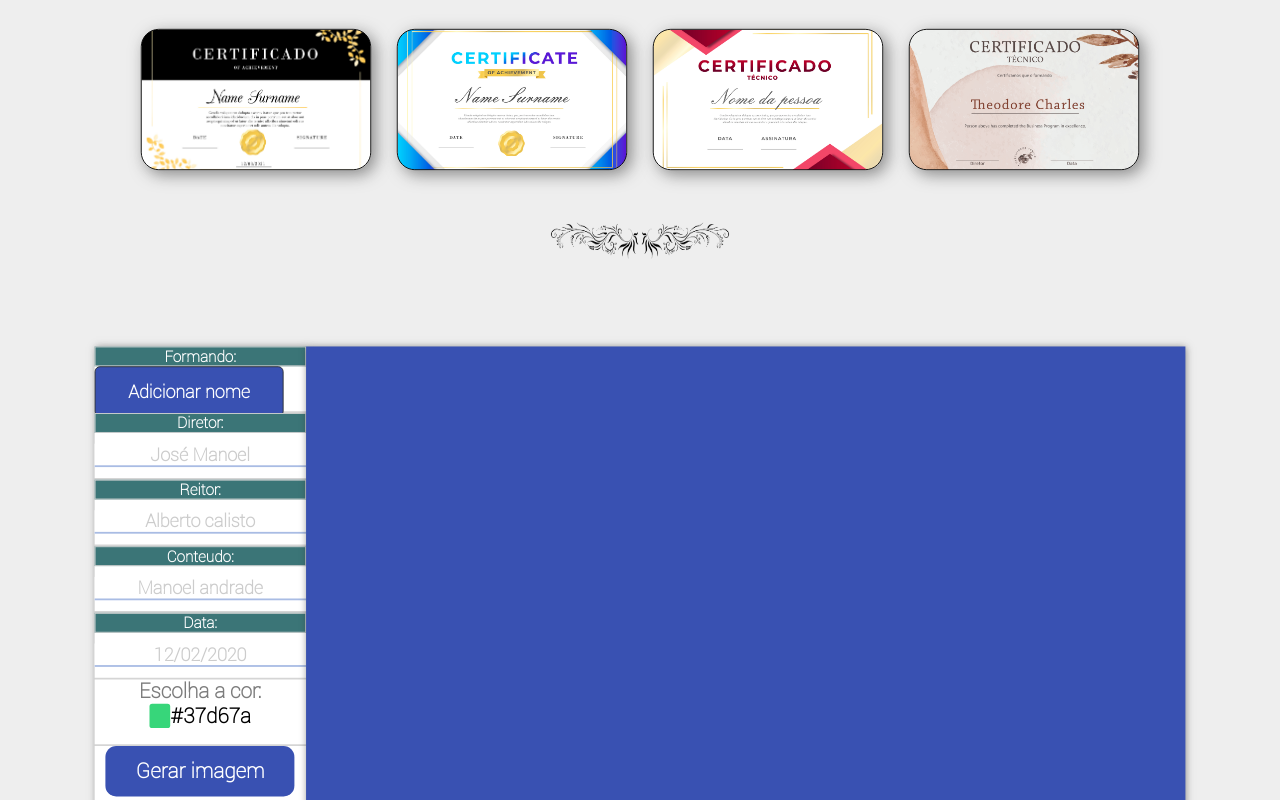
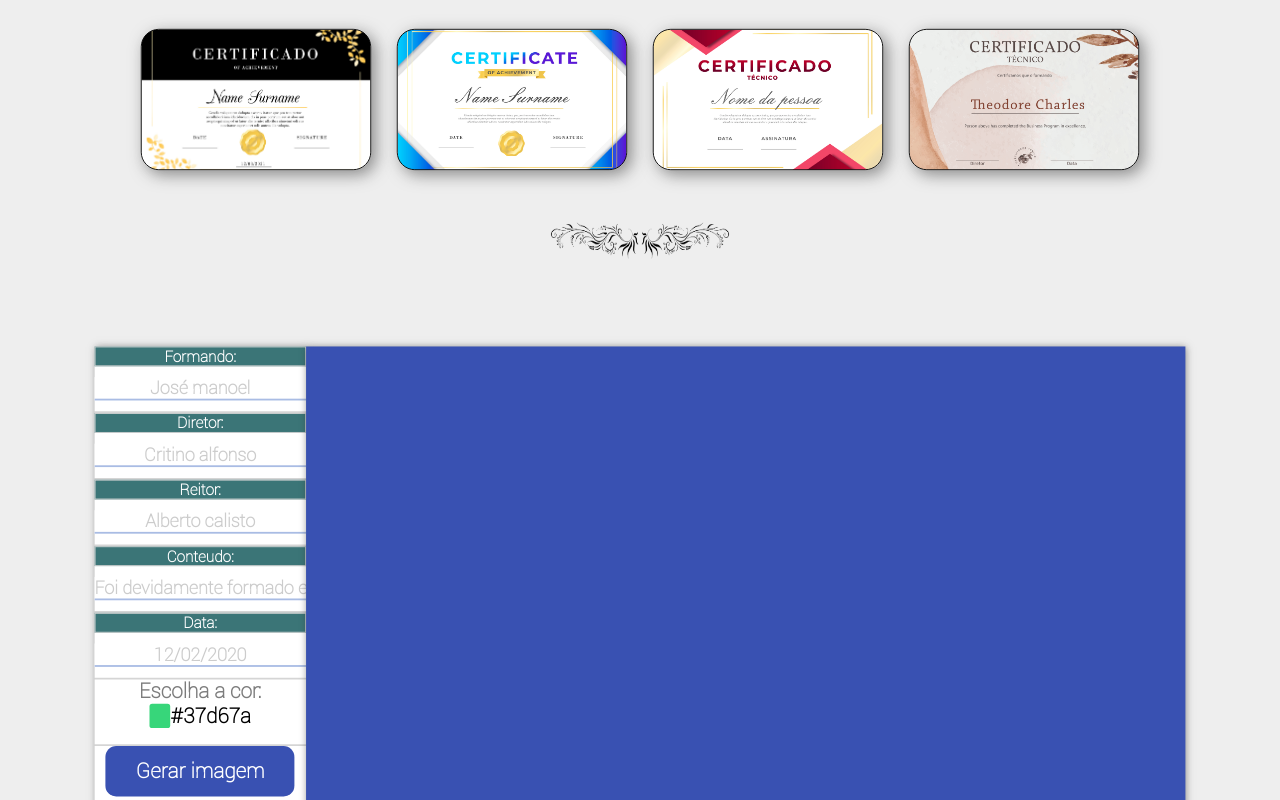
Before and after one commit to vitorfail/certificado, a React (Create React App) app: page / in a window 1280 px wide. Shown: the part 476-1276 px from the top of the page. Built offline with nearby package versions, Linux system fonts and the light colour scheme.

Commit message:
voltadno atrás

```diff
--- a/src/componentes/Conteudo/index.js
+++ b/src/componentes/Conteudo/index.js
@@ -10,11 +10,10 @@ import Dow from '../../dowload.png'
 import Est1 from '../../estilo1.png'
 import Est2 from '../../estilo2.png'
 import Eng from '../../engrenagem.png'
-import { SketchPicker, ChromePicker } from 'react-color'
-import { Contexto } from '../../StoreContext'
+import {  ChromePicker } from 'react-color'
 
 export default function Conteudo(){
-    const {nome, setnome} = React.useContext(Contexto)
+    const [nome, setnome] = useState('')
     const [execution ,setexecution] =useState(false)
     const [mostrardowload ,setmostrardowload] =useState(false)
     const [imagem, setimagem] = useState('')
@@ -126,13 +125,13 @@ export default function Conteudo(){
                     <div className='box'>
                         <h3>Formando: </h3>
                         <div className='linha'>
-                            <button onClick={() => setpopup_nome(true)}>Adicionar nome</button>
+                            <input onChange={(event) => setnome(event.target.value)} placeholder='José manoel'></input>
                         </div>
                     </div>
                     <div className='box'>
                         <h3>Diretor: </h3>
                         <div className='linha'>
-                            <input onChange={(event) => setdiretor(event.target.value)} placeholder='José Manoel'></input>
+                            <input onChange={(event) => setdiretor(event.target.value)} placeholder='Critino alfonso'></input>
                         </div>
                     </div>
                     <div className='box'>
@@ -144,7 +143,7 @@ export default function Conteudo(){
                     <div className='box'>
                         <h3>Conteudo: </h3>
                         <div className='linha'>
-                            <input onChange={(event) => setconteudo(event.target.value)} placeholder='Manoel andrade'></input>
+                            <input onChange={(event) => setconteudo(event.target.value)} placeholder='Foi devidamente formado em...'></input>
                         </div>
                     </div>
                     <div className='box'>
```
